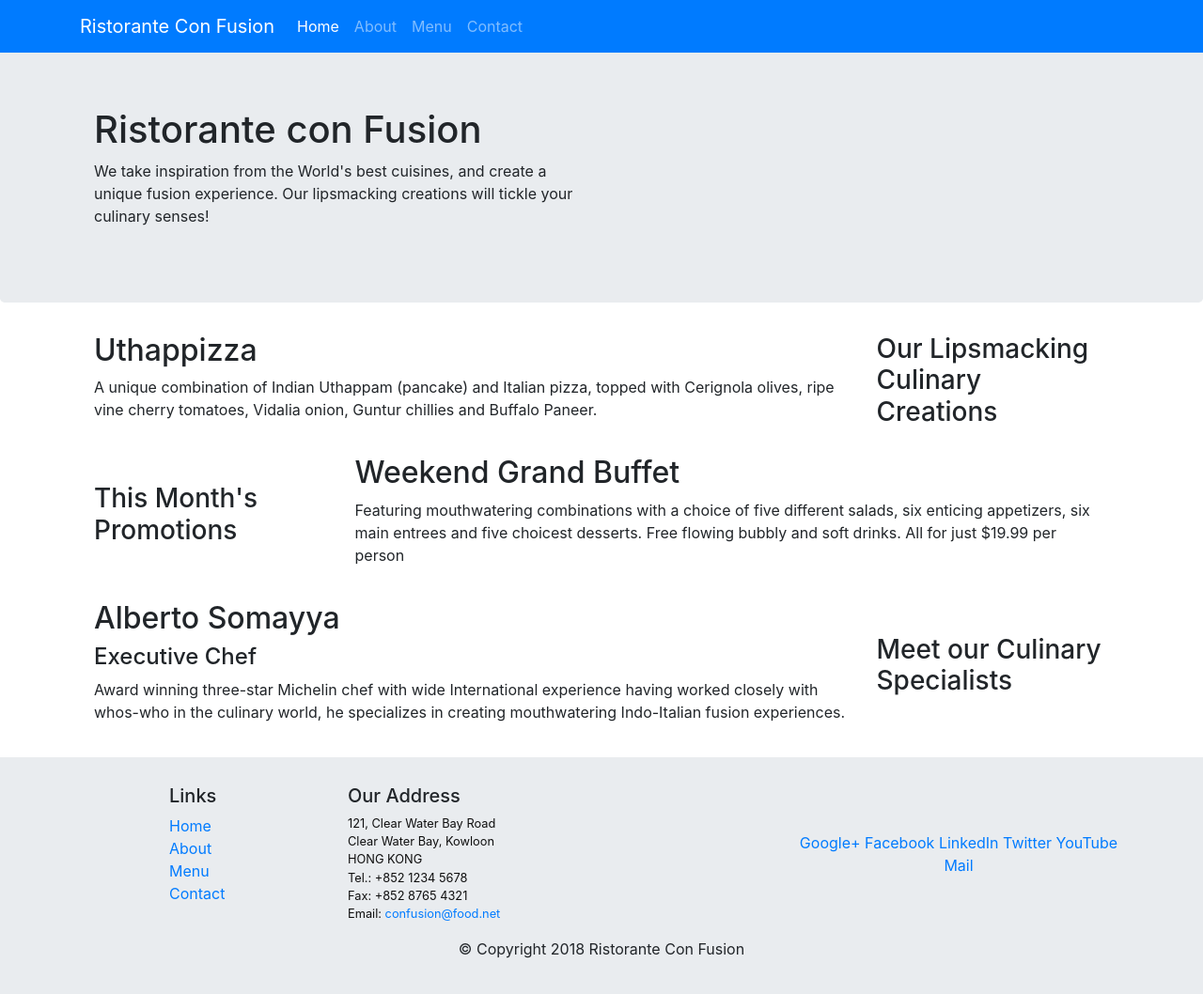
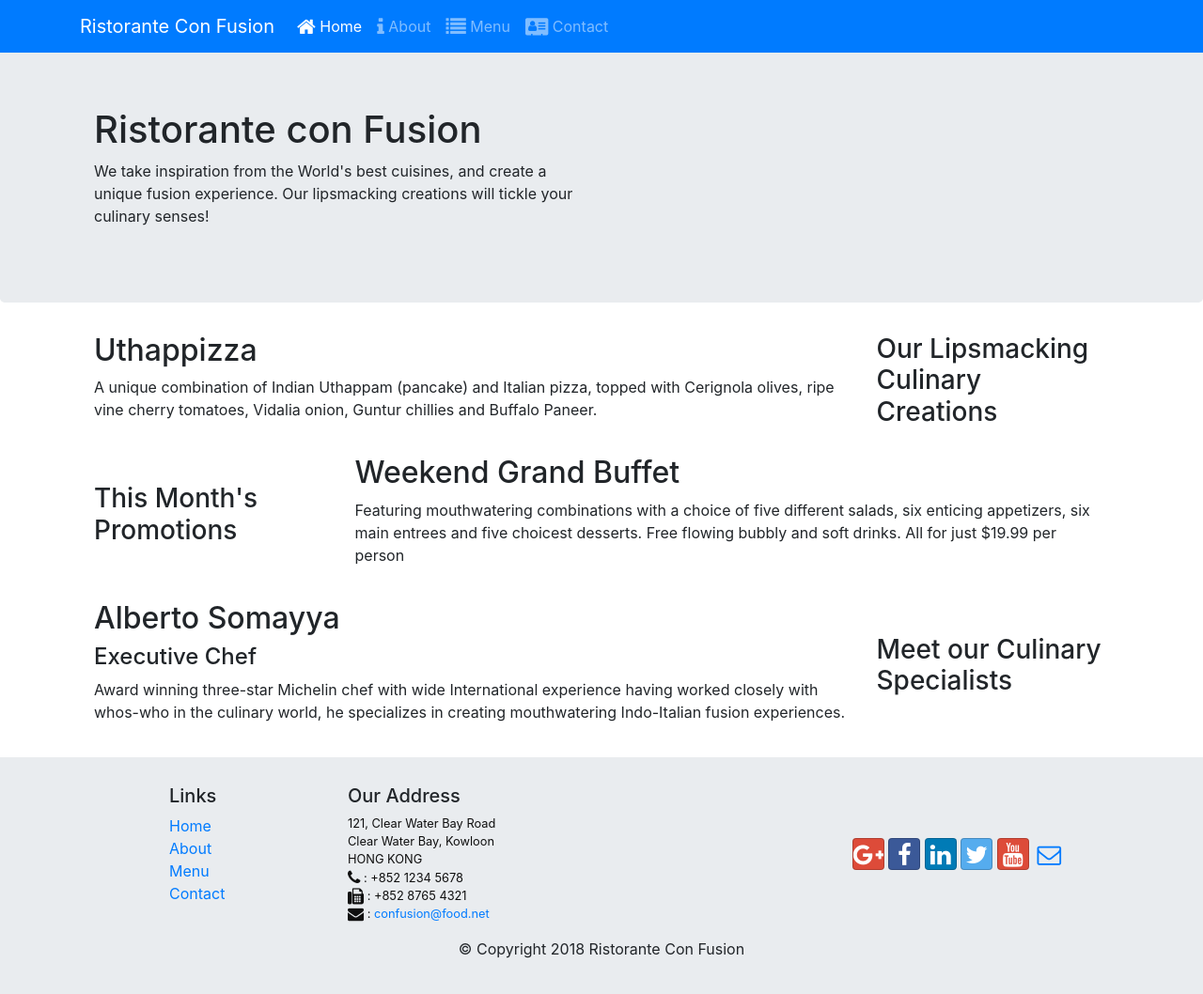
Before and after one commit to hflag/bootstrap_django, a Django app: page / in a window 1280 px wide. Shown: the whole page at 94% size. Run offline with Django 3.2, Linux system fonts and the light colour scheme; some libraries are stand-ins or nearby versions.

Commit message:
添加了icon fonts的使用

```diff
--- a/myapp/templates/myapp/index.html
+++ b/myapp/templates/myapp/index.html
@@ -20,21 +20,25 @@
                 <ul class="navbar-nav mr-auto">
                     <li class="nav-item active">
                         <a class="nav-link" href="{% url 'index' %}">
+                            <span class="fa fa-home fa-lg"></span>
                             Home
                         </a>
                     </li>
                     <li class="nav-item ">
                         <a class="nav-link" href="{% url 'about' %}">
+                            <span class="fa fa-info fa-lg"></span>
                             About
                         </a>
                     </li>
                     <li class="nav-item ">
                         <a class="nav-link" href="#">
+                            <span class="fa fa-list fa-lg"></span>
                             Menu
                         </a>
                     </li>
                     <li class="nav-item ">
                         <a class="nav-link" href="#">
+                            <span class="fa fa-address-card fa-lg"></span>
                             Contact
                         </a>
                     </li>
@@ -108,19 +112,19 @@
 		              121, Clear Water Bay Road<br>
 		              Clear Water Bay, Kowloon<br>
 		              HONG KONG<br>
-		              Tel.: +852 1234 5678<br>
-		              Fax: +852 8765 4321<br>
-		              Email: <a href="mailto:confusion@food.net">confusion@food.net</a>
+		              <i class="fa fa-phone fa-lg"></i> : +852 1234 5678<br>
+		              <i class="fa fa-fax fa-lg"></i> : +852 8765 4321<br>
+		              <i class="fa fa-envelope fa-lg"></i> : <a href="mailto:confusion@food.net">confusion@food.net</a>
 		           </address>
                 </div>
                 <div class="col-12 col-sm-4 align-self-center">
                     <div class="text-center">
-                        <a href="http://google.com/+">Google+</a>
-                        <a href="http://www.facebook.com/profile.php?id=">Facebook</a>
-                        <a href="http://www.linkedin.com/in/">LinkedIn</a>
-                        <a href="http://twitter.com/">Twitter</a>
-                        <a href="http://youtube.com/">YouTube</a>
-                        <a href="mailto:">Mail</a>
+                        <a class="btn btn-social-icon btn-google" href="http://google.com/+"><i class="fa fa-google-plus"></i></a>
+                        <a class="btn btn-social-icon btn-facebook" href="http://www.facebook.com/profile.php?id="><i class="fa fa-facebook"></i></a>
+                        <a class="btn btn-social-icon btn-linkedin" href="http://www.linkedin.com/in/"><i class="fa fa-linkedin"></i></a>
+                        <a class="btn btn-social-icon btn-twitter" href="http://twitter.com/"><i class="fa fa-twitter"></i></a>
+                        <a class="btn btn-social-icon btn-google" href="http://youtube.com/"><i class="fa fa-youtube"></i></a>
+                        <a class="btn btn-social-icon" href="mailto:"><i class="fa fa-envelope-o"></i></a>
                     </div>
                 </div>
            </div>
```
Also changed, not shown: myapp/templates/myapp/aboutus.html (+13 -9 lines), readme.txt. Lines whose indentation alone changed are shown as unchanged.
